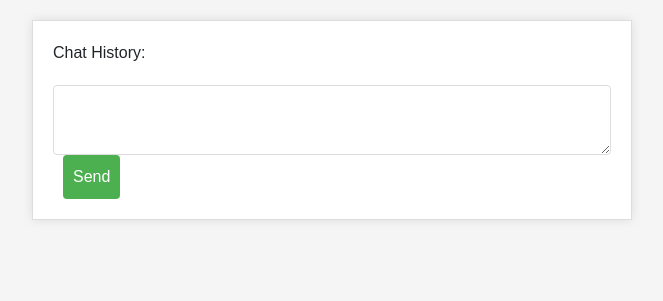
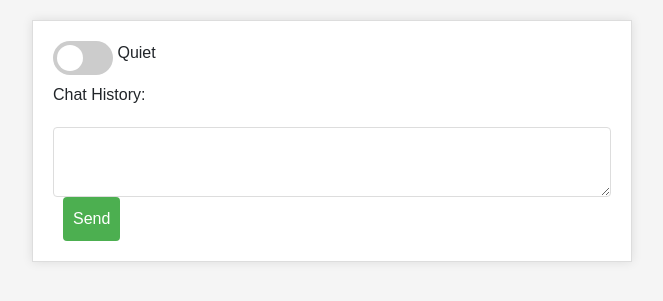
Before and after one commit to amohajerani/interactivediary, a Flask app: page /chat in a window 1280 px wide. Shown: the part 58-359 px from the top of the page, without its empty margins (308-971 px from the left). Run offline with Flask 2, Linux system fonts and the light colour scheme; some libraries are stand-ins or nearby versions.

Commit message:
quiet mode

```diff
--- a/app/data.py
+++ b/app/data.py
@@ -60,12 +60,15 @@ def get_response(req_data, user_id, store=True):
     '''
     # get the payload
     user_text = req_data['msg']
+    quiet_mode = req_data['quietMode']
     # store the input message immediately so it is retained.
     if store:
         thread_input_txt = Thread(target=store_message, args=(
             user_id, user_text, 'user'))
         thread_input_txt.start()
-
+    # if it is quiet mode, you are done
+    if quiet_mode == 'on':
+        return
     chat_history = req_data['history']
     # let's just use the last response from bot as history
     if chat_history:
--- a/app/templates/chat.html
+++ b/app/templates/chat.html
@@ -84,6 +84,65 @@
   #history p.bot {
     color: #f44336;
   }
+  .switch {
+      position: relative;
+      display: inline-block;
+      width: 60px;
+      height: 34px;
+    }
+
+    .switch input {
+      opacity: 0;
+      width: 0;
+      height: 0;
+    }
+
+    .slider {
+      position: absolute;
+      cursor: pointer;
+      top: 0;
+      left: 0;
+      right: 0;
+      bottom: 0;
+      background-color: #ccc;
+      -webkit-transition: .4s;
+      transition: .4s;
+    }
+
+    .slider:before {
+      position: absolute;
+      content: "";
+      height: 26px;
+      width: 26px;
+      left: 4px;
+      bottom: 4px;
+      background-color: white;
+      -webkit-transition: .4s;
+      transition: .4s;
+    }
+
+    input:checked + .slider {
+      background-color: #2196F3;
+    }
+
+    input:focus + .slider {
+      box-shadow: 0 0 1px #2196F3;
+    }
+
+    input:checked + .slider:before {
+      -webkit-transform: translateX(26px);
+      -ms-transform: translateX(26px);
+      transform: translateX(26px);
+    }
+
+    /* Rounded sliders */
+    .slider.round {
+      border-radius: 34px;
+    }
+
+    .slider.round:before {
+      border-radius: 50%;
+    }
 </style>
 </head>
 <body>
@@ -105,6 +164,13 @@
   </div>
 </nav>
   <div id="chat-box">
+    <div>
+      <label class="switch">
+        <input type="checkbox", id="quietToggle">
+        <span class="slider round"></span>
+      </label>
+      <label for="toggle">Quiet</label>
+    </div>
     <div id="chat-history">
       <p>Chat History:</p>
       <div id="history"></div>
@@ -115,6 +181,14 @@
     </div>
   </div>
   <script>
+    let quietMode = false;
+
+    // Add event listener to checkbox
+    const checkbox = document.getElementById("quietToggle");
+    checkbox.addEventListener("change", function () {
+      quietMode = this.checked;
+    });
+
     let chatHistory = [];
     function sendMessage() {
   const message = document.getElementById("message").value.trim();
@@ -126,7 +200,7 @@
     headers: {
       "Content-Type": "application/json"
     },
-    body: JSON.stringify({ msg: message, history: chatHistory })
+    body: JSON.stringify({quietMode:quietMode, msg: message, history: chatHistory })
   })
   .then(response => response.text())
   .then(response => {
```
